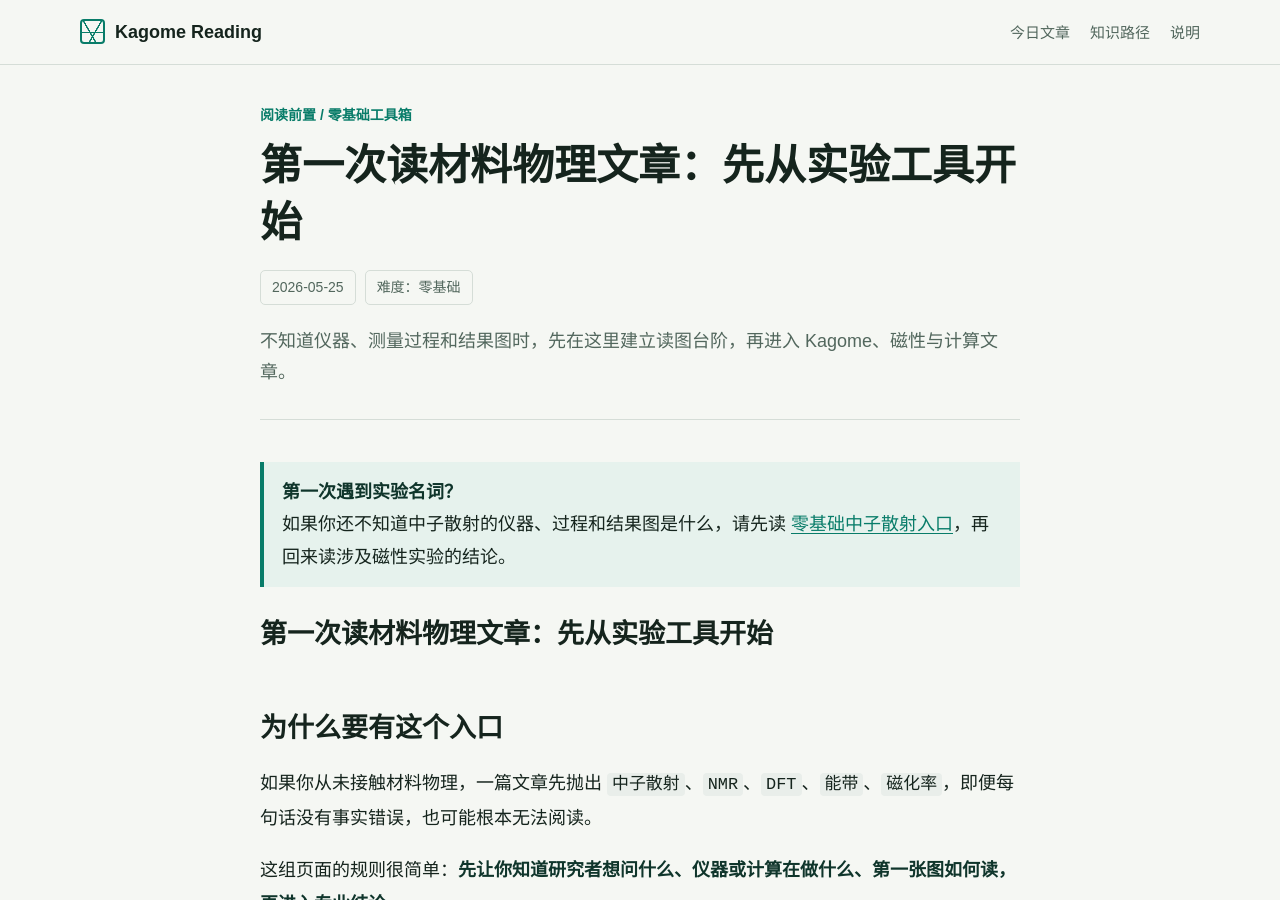
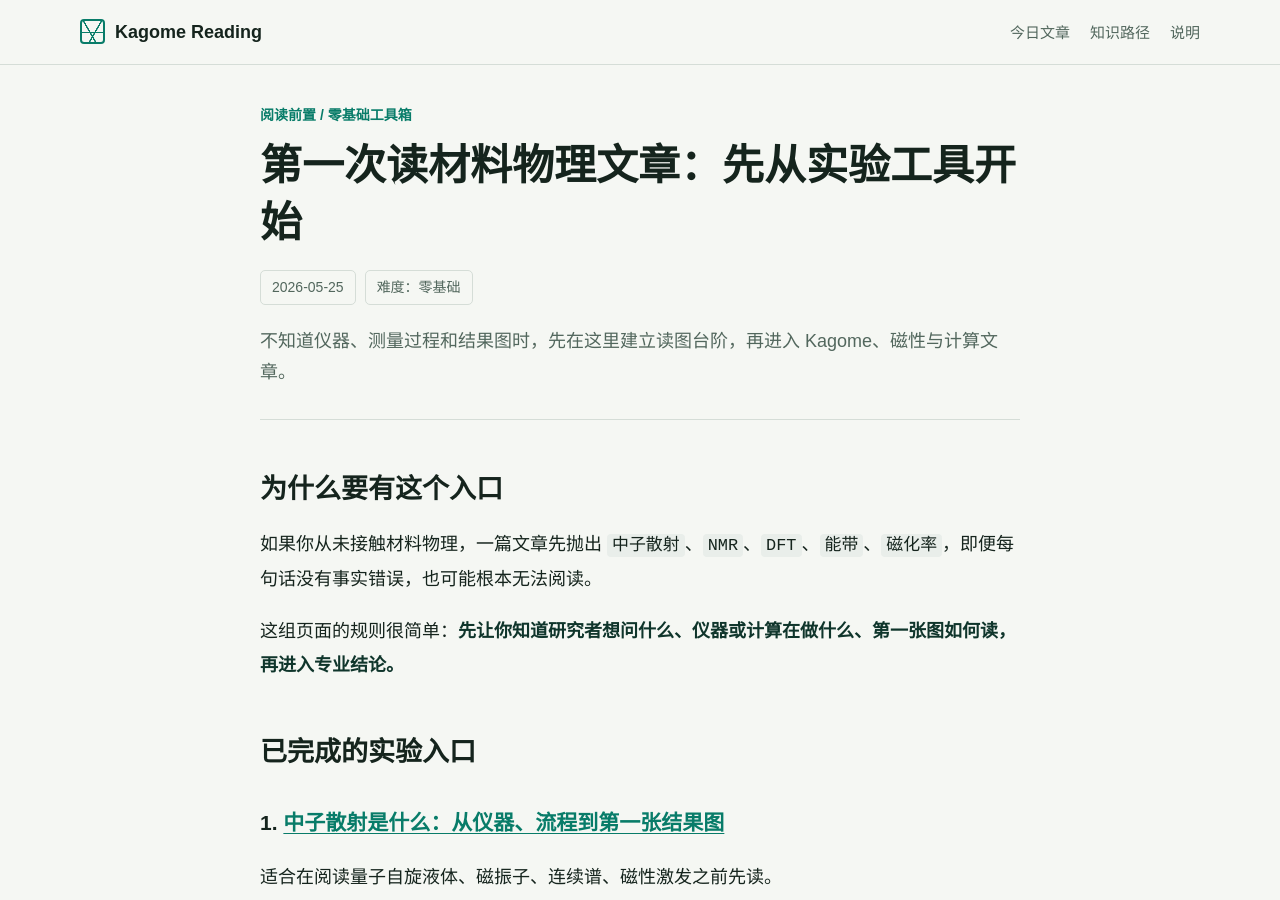
Before and after one commit to 7235212746-jpg/READING, a Jekyll site: the page built from methods/index.md, in a window 1280 px wide and 900 px high. Built offline with Jekyll 4.4.1, drawn with Linux system fonts in a browser that asks for light colours.

Commit message:
content: route articles through beginner methods hub

```diff
--- a/_layouts/article.html
+++ b/_layouts/article.html
@@ -12,11 +12,11 @@
     <p class="article-summary">{{ page.summary }}</p>
   </header>
   <div class="article-body">
-    {% unless page.permalink == '/methods/neutron-scattering-zero-start/' %}
+    {% unless page.permalink contains '/methods/' %}
     <blockquote>
-      <strong>第一次遇到实验名词？</strong><br>
-      如果你还不知道中子散射的仪器、过程和结果图是什么，请先读
-      <a href="{{ '/methods/neutron-scattering-zero-start/' | relative_url }}">零基础中子散射入口</a>，再回来读涉及磁性实验的结论。
+      <strong>第一次遇到仪器、结果图或计算名词？</strong><br>
+      如果你还不知道方法在测什么、图的坐标是什么，请先打开
+      <a href="{{ '/methods/' | relative_url }}">零基础实验工具入口</a>，再回来读结论。目前已有中子散射与 NMR 的图解入口。
     </blockquote>
     {% endunless %}
     {{ content }}
```
